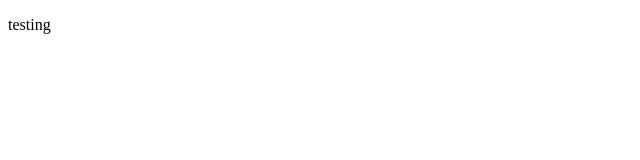
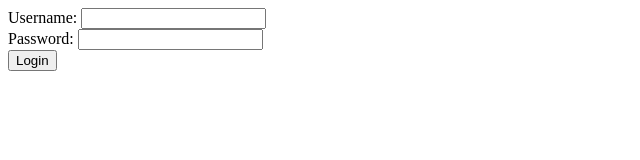
Before and after one commit to tuanthanh078/KeTu-WAD2021, a plain HTML site: page adViz/index.html in a window 1280 px wide. Shown: the whole page, without its empty margins (0-640 px from the left). Drawn offline with Linux system fonts and the light colour scheme.

Commit message:
write code for login screen in index.html

```diff
--- a/adViz/index.html
+++ b/adViz/index.html
@@ -5,6 +5,18 @@
     <title>Test</title>
   </head>
   <body>
-    <p>testing</p>
+    <div class="">
+      <form class="" action="index.html" method="post">
+        <div class="">
+          <label for="username">Username: </label>
+          <input type="text" id="usernameID" name="username" required>
+        </div>
+        <div class="">
+          <label for="password">Password: </label>
+          <input type="password" id="passwordID" name="password" required>
+        </div>
+        <button type="submit" name="login">Login</button>
+      </form>
+    </div>
   </body>
 </html>
```
